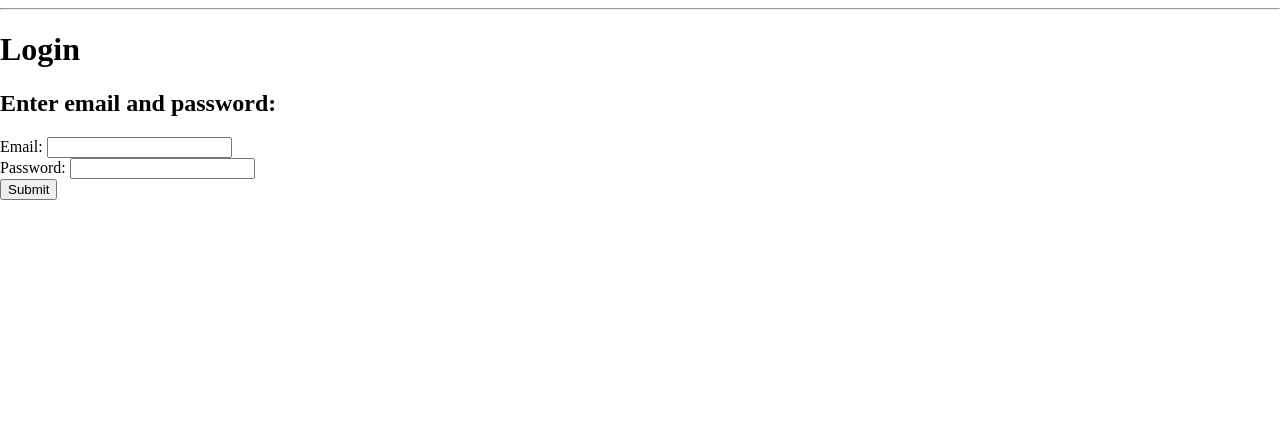
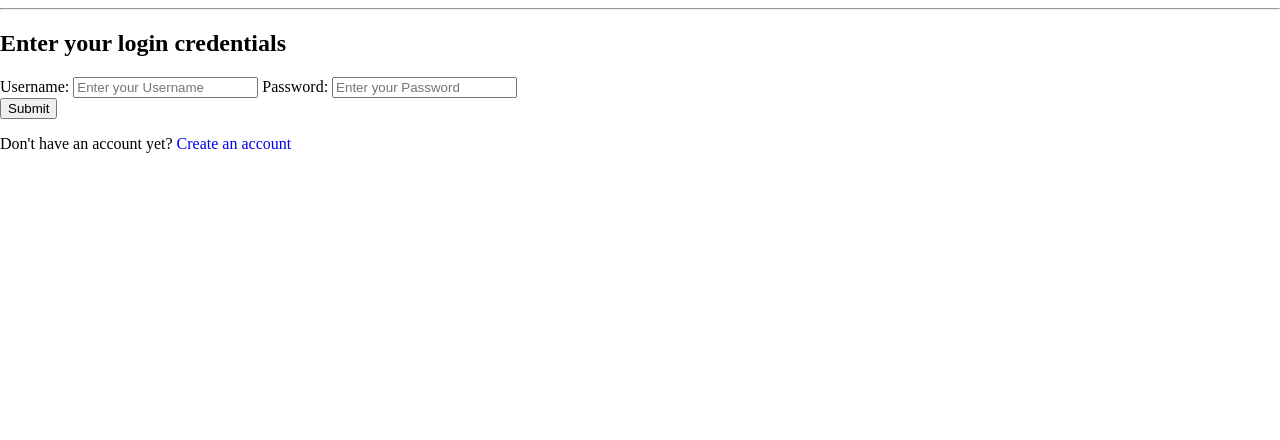
Before and after one commit to kyj0107/Mizzou-Marketplace, a Flask app: page /login/ in a window 1280 px wide. Shown: the part 186-626 px from the top of the page. Run offline with Flask 3, Linux system fonts and the light colour scheme.

Commit message:
editing design on login page

```diff
--- a/templates/login.html
+++ b/templates/login.html
@@ -1,21 +1,32 @@
 {% extends 'base.html' %}
 
 {% block content %}
+<head>
+    <link rel="stylesheet" href="login.css">
+</head>
 
-    <h1>Login</h1>
-    <h2>Enter email and password:</h2>
-    <form action="{{ url_for('login') }}"method="POST">
-        <div>
-            <label>Email:</label>
-            <input type="text" name="email" id="email" required>
-        </div>
-        <div>
-            <label>Password:</label>
-            <input type="password" name="password" id="password" required>
-        </div>
-        <div>
-            <button class="submitbtn">Submit</button>
-        </div>
-    </form>
+<body>
+    <div class="main">
+        <h2>Enter your login credentials</h2>
+
+        <form action="{{ url_for('login') }}" method="POST">
+            <label for="email">Username:</label>
+            <input type="text" id="email" name="email" placeholder="Enter your Username" required>
+
+            <label for="password">Password:</label>
+            <input type="password" id="password" name="password" placeholder="Enter your Password" required>
+
+            <div class="wrap">
+                <button type="submit">Submit</button>
+            </div>
+        </form>
+
+        <p>Don't have an account yet?
+            <a href="{{ url_for('register') }}" style="text-decoration: none;">
+                Create an account
+            </a>
+        </p>
+    </div>
+</body>
 
 {% endblock %}
```
